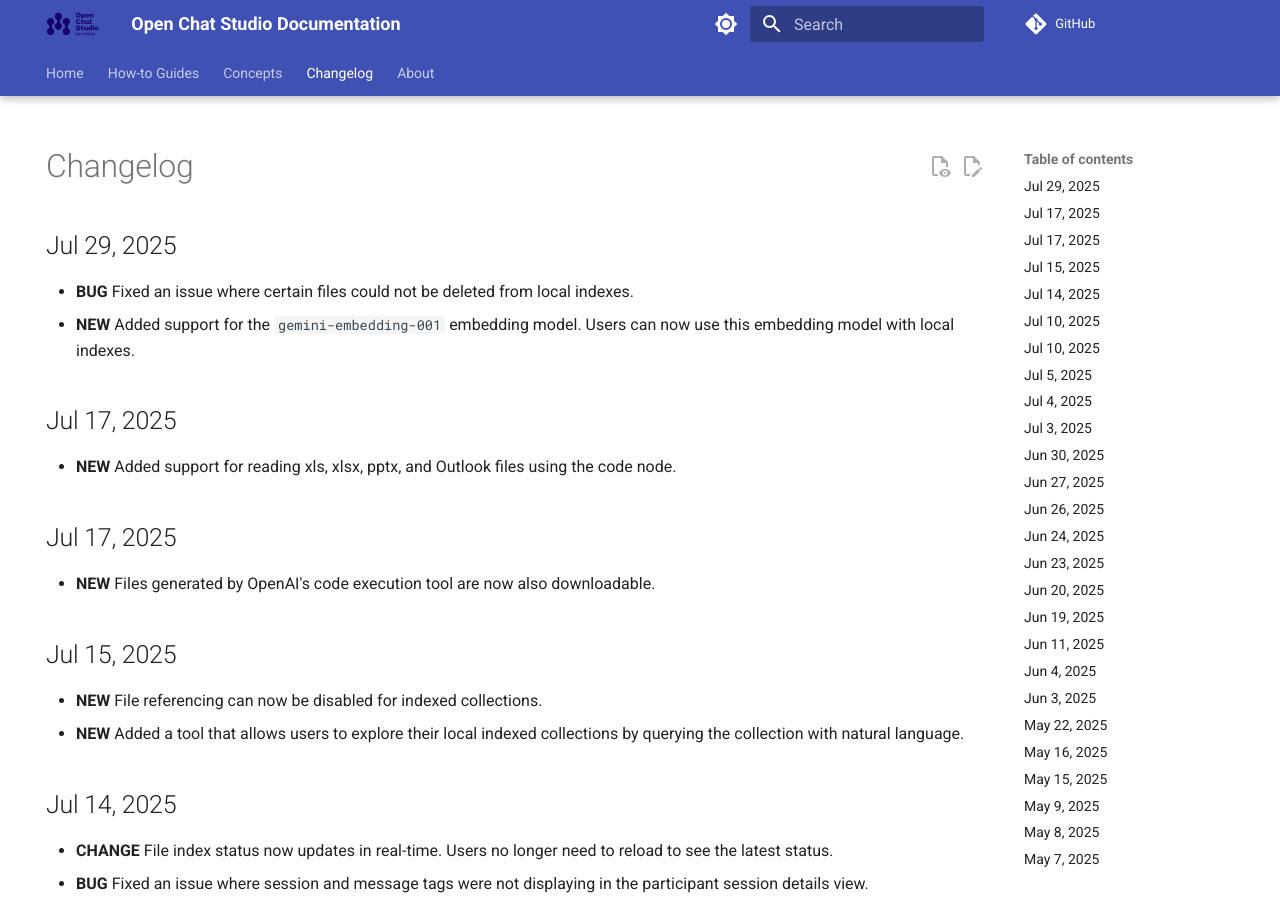
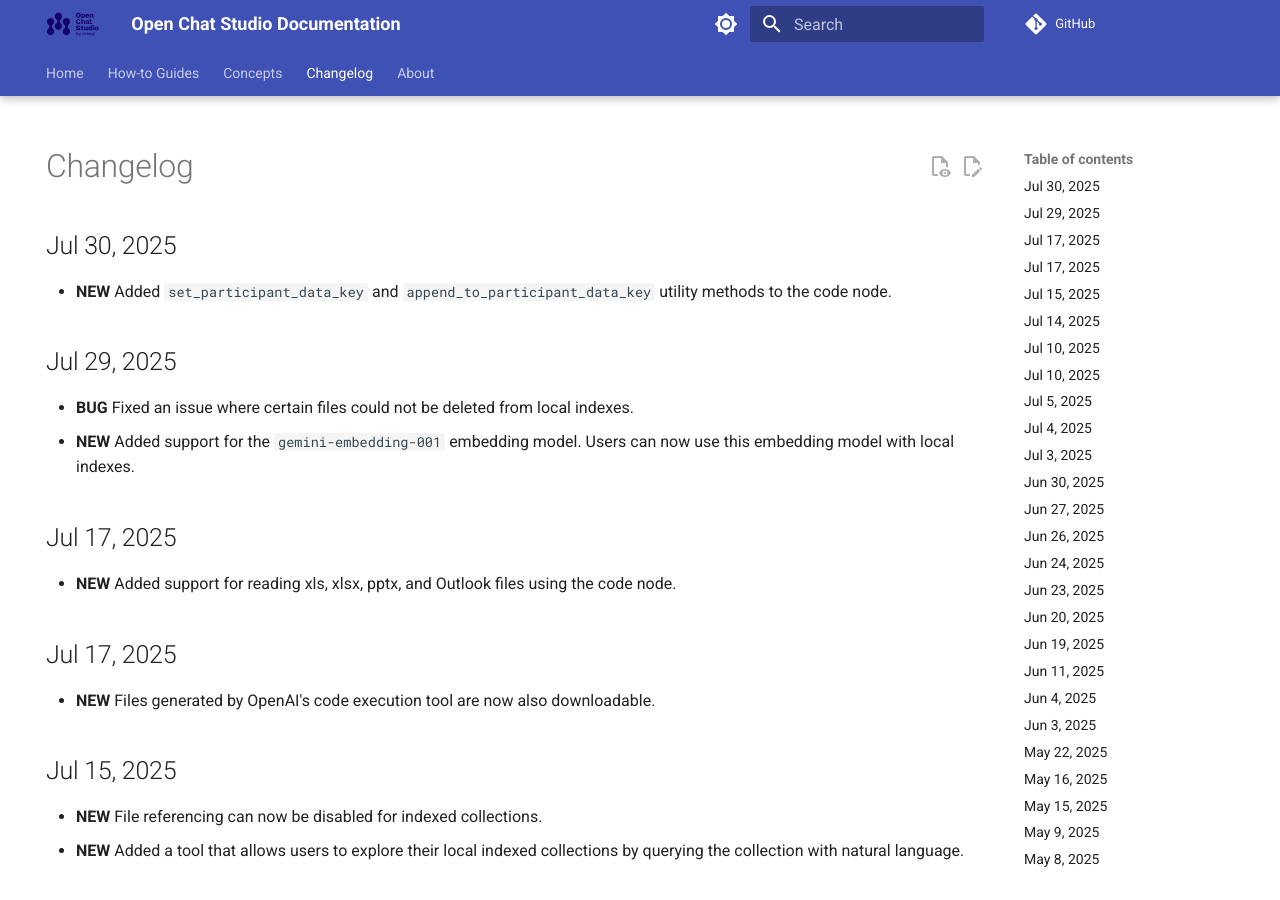
Before and after one commit to dimagi/open-chat-studio-docs, an MkDocs documentation site: the page built from docs/changelog.md, in a window 1280 px wide and 900 px high. Built offline with MkDocs 1.6.1 and Material for MkDocs 9.7.7, drawn with Linux system fonts in a browser that asks for light colours; emoji names are drawn with the system emoji font; a script that is not in the unit is left out; comment, search, counter and statistics services are not loaded.

Commit message:
Update changelog and docs

```diff
--- a/docs/changelog.md
+++ b/docs/changelog.md
@@ -4,6 +4,9 @@ hide:
 ---
 
 # Changelog
+## Jul 30, 2025
+* **NEW** Added `set_participant_data_key` and `append_to_participant_data_key` utility methods to the code node.
+
 ## Jul 29, 2025
 * **BUG** Fixed an issue where certain files could not be deleted from local indexes.
 * **NEW** Added support for the `gemini-embedding-001` embedding model. Users can now use this embedding model with local indexes.
```
Also changed, not shown: docs/concepts/pipelines/nodes.md (+2 -0 lines), python_node/__init__.py (+11 -0 lines).
